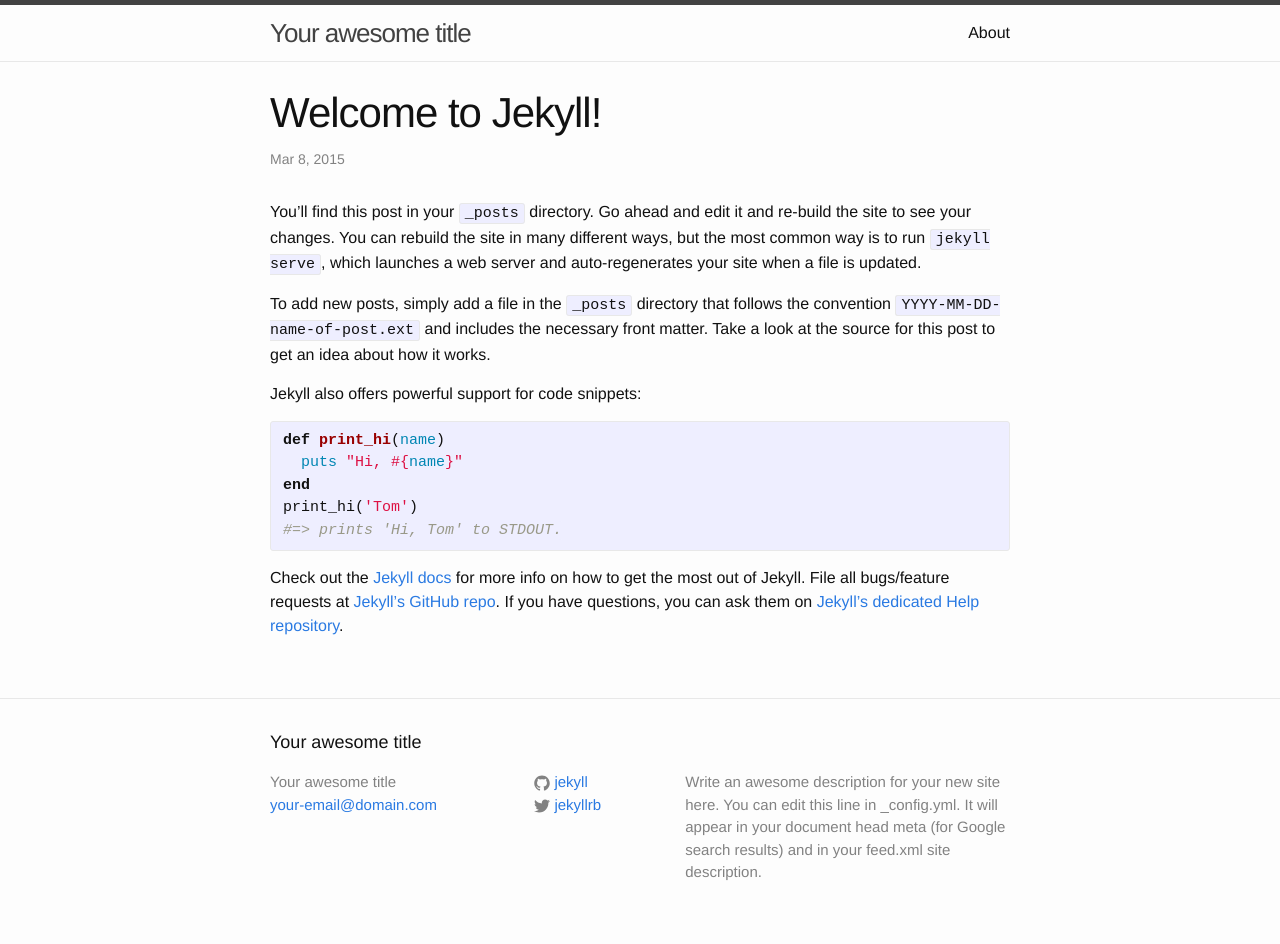
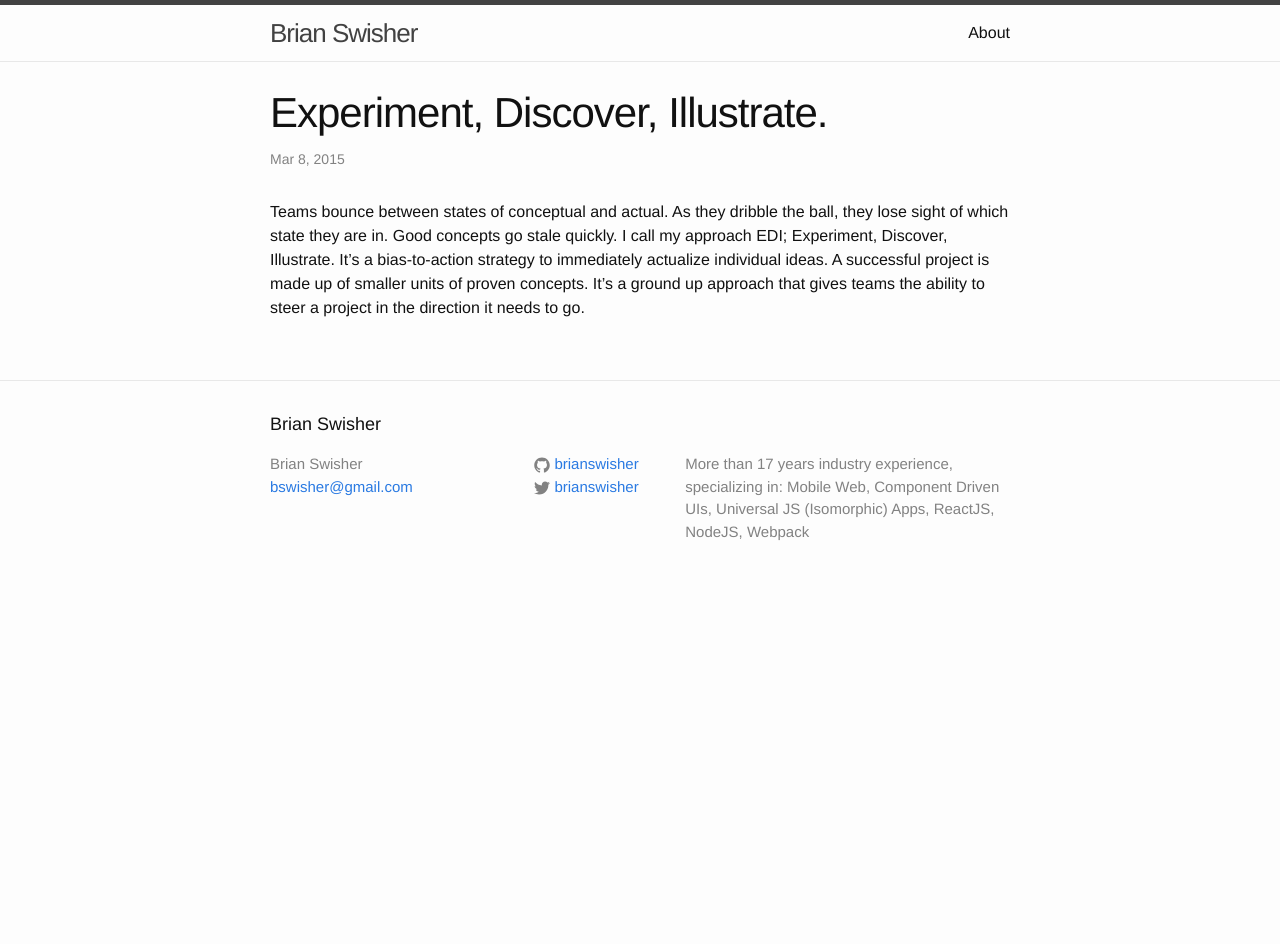
Before and after one commit to brianswisher/brianswisher.github.io, a Jekyll site: the page built from _posts/2015-03-08-welcome-to-jekyll.markdown, in a window 1280 px wide. Built offline with Jekyll 4.4.1, drawn with Linux system fonts in a browser that asks for light colours; after the commit the page ends 900 px from its top, so only the background shows below that.

Commit message:
init commit

```diff
--- a/_config.yml
+++ b/_config.yml
@@ -1,14 +1,13 @@
 # Site settings
-title: Your awesome title
-email: your-email@domain.com
+title: Brian Swisher
+email: bswisher@gmail.com
 description: > # this means to ignore newlines until "baseurl:"
-  Write an awesome description for your new site here. You can edit this
-  line in _config.yml. It will appear in your document head meta (for
-  Google search results) and in your feed.xml site description.
+  More than 17 years industry experience, specializing in: Mobile Web,
+  Component Driven UIs, Universal JS (Isomorphic) Apps, ReactJS, NodeJS, Webpack
 baseurl: "" # the subpath of your site, e.g. /blog/
 url: "http://yourdomain.com" # the base hostname & protocol for your site
-twitter_username: jekyllrb
-github_username:  jekyll
+twitter_username: brianswisher
+github_username:  brianswisher
 
 # Build settings
 markdown: kramdown
--- a/_posts/2015-03-08-welcome-to-jekyll.markdown
+++ b/_posts/2015-03-08-welcome-to-jekyll.markdown
@@ -1,25 +1,13 @@
 ---
 layout: post
-title:  "Welcome to Jekyll!"
+title:  "Experiment, Discover, Illustrate."
 date:   2015-03-08 15:33:22
 categories: jekyll update
 ---
-You’ll find this post in your `_posts` directory. Go ahead and edit it and re-build the site to see your changes. You can rebuild the site in many different ways, but the most common way is to run `jekyll serve`, which launches a web server and auto-regenerates your site when a file is updated.
-
-To add new posts, simply add a file in the `_posts` directory that follows the convention `YYYY-MM-DD-name-of-post.ext` and includes the necessary front matter. Take a look at the source for this post to get an idea about how it works.
-
-Jekyll also offers powerful support for code snippets:
-
-{% highlight ruby %}
-def print_hi(name)
-  puts "Hi, #{name}"
-end
-print_hi('Tom')
-#=> prints 'Hi, Tom' to STDOUT.
-{% endhighlight %}
-
-Check out the [Jekyll docs][jekyll] for more info on how to get the most out of Jekyll. File all bugs/feature requests at [Jekyll’s GitHub repo][jekyll-gh]. If you have questions, you can ask them on [Jekyll’s dedicated Help repository][jekyll-help].
-
-[jekyll]:      http://jekyllrb.com
-[jekyll-gh]:   https://github.com/jekyll/jekyll
-[jekyll-help]: https://github.com/jekyll/jekyll-help
+Teams bounce between states of conceptual and actual. As they dribble
+the ball, they lose sight of which state they are in. Good concepts go
+stale quickly. I call my approach EDI; Experiment, Discover, Illustrate.
+It’s a bias-to-action strategy to immediately actualize individual ideas.
+A successful project is made up of smaller units of proven concepts.
+It’s a ground up approach that gives teams the ability to steer a project
+in the direction it needs to go.
```
Also changed, not shown: about.md (+1 -5 lines).
